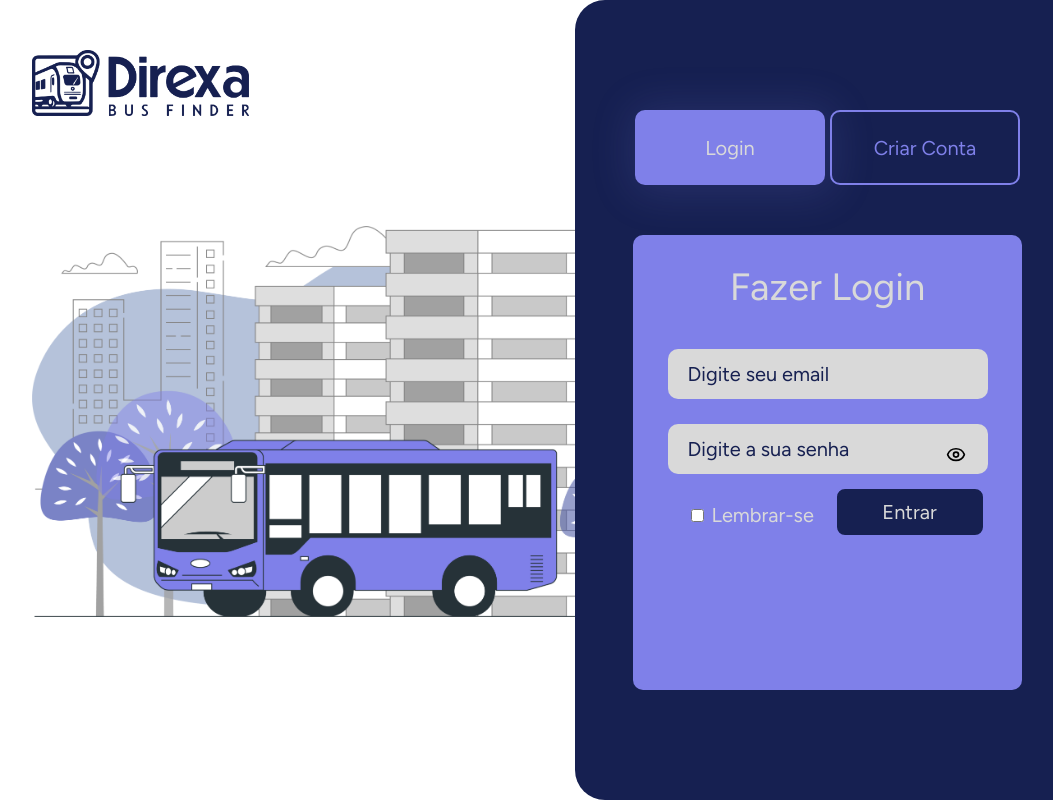
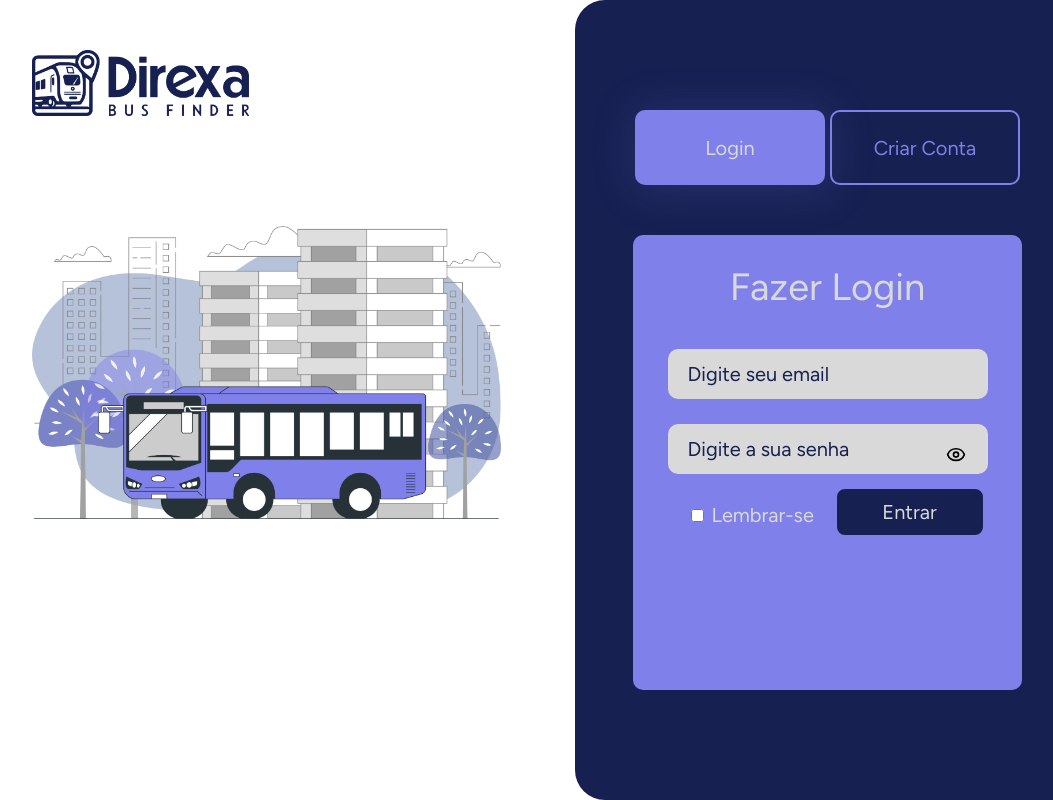
Before and after one commit to luisfelipeandrade19/DirexaPI, a React (Vite) app: page / in a window 1280 px wide. Shown: the whole page, without its empty margins (200-1253 px from the left). Built offline with nearby package versions, Linux system fonts and the light colour scheme; the HTML template or start-up script is replaced by a standard one.

Commit message:
Finalizada telas login e register

```diff
--- a/src/screens/loginPage.css
+++ b/src/screens/loginPage.css
@@ -21,7 +21,7 @@
 }
 
 .loginPage #busImg {
-  width: 100%;
+  width: 75%;
   max-width: 900px;
   margin-top: 60px;
 }
@@ -82,7 +82,6 @@
 }
 
 .loginPage form h2 {
-  padding: 15px;
   font-weight: 200;
   font-size: 40px;
 }
--- a/src/screens/registerPage.css
+++ b/src/screens/registerPage.css
@@ -22,7 +22,7 @@
 }
 
 .registerPage #busImg {
-  width: 100%;
+  width: 75%;
   max-width: 900px;
   margin-top: 60px;
 }
```
